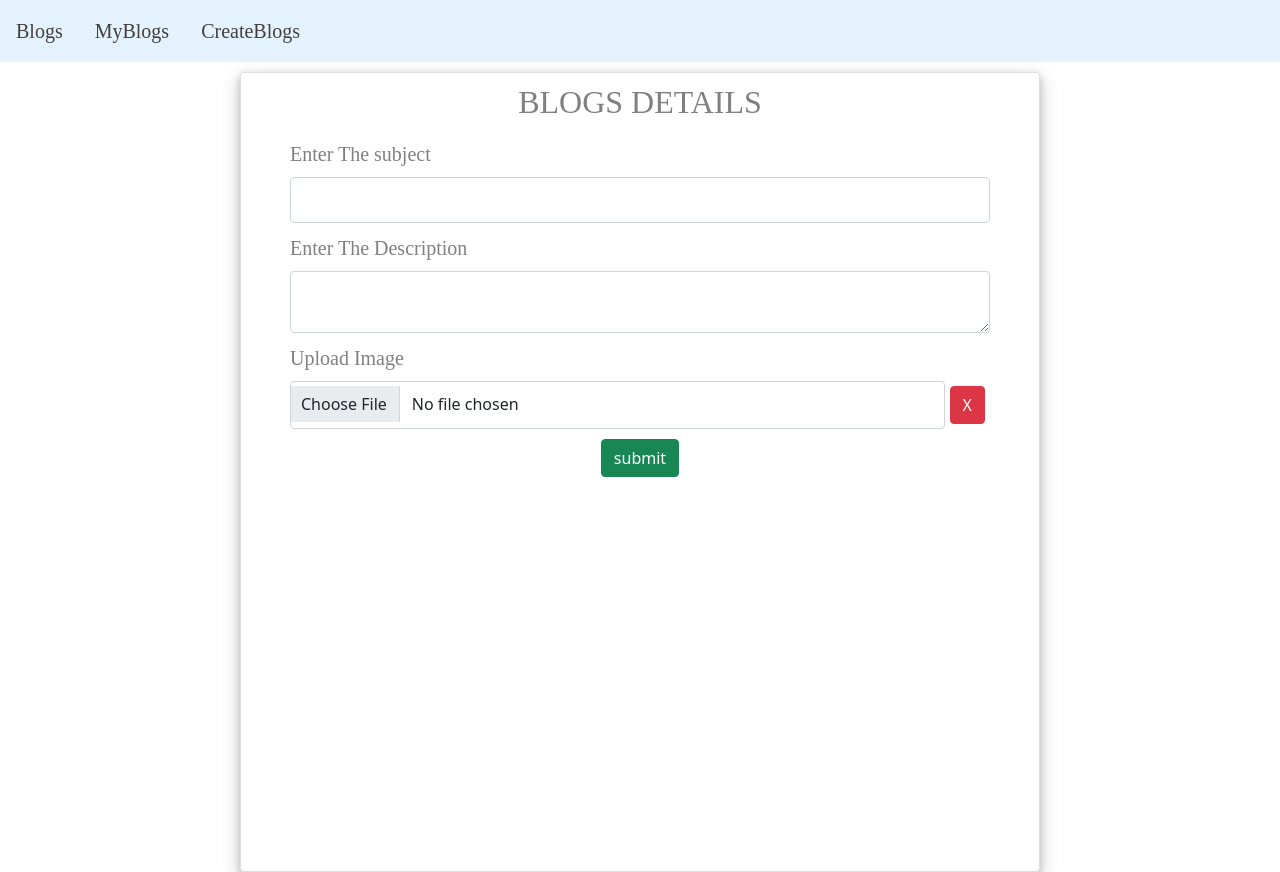
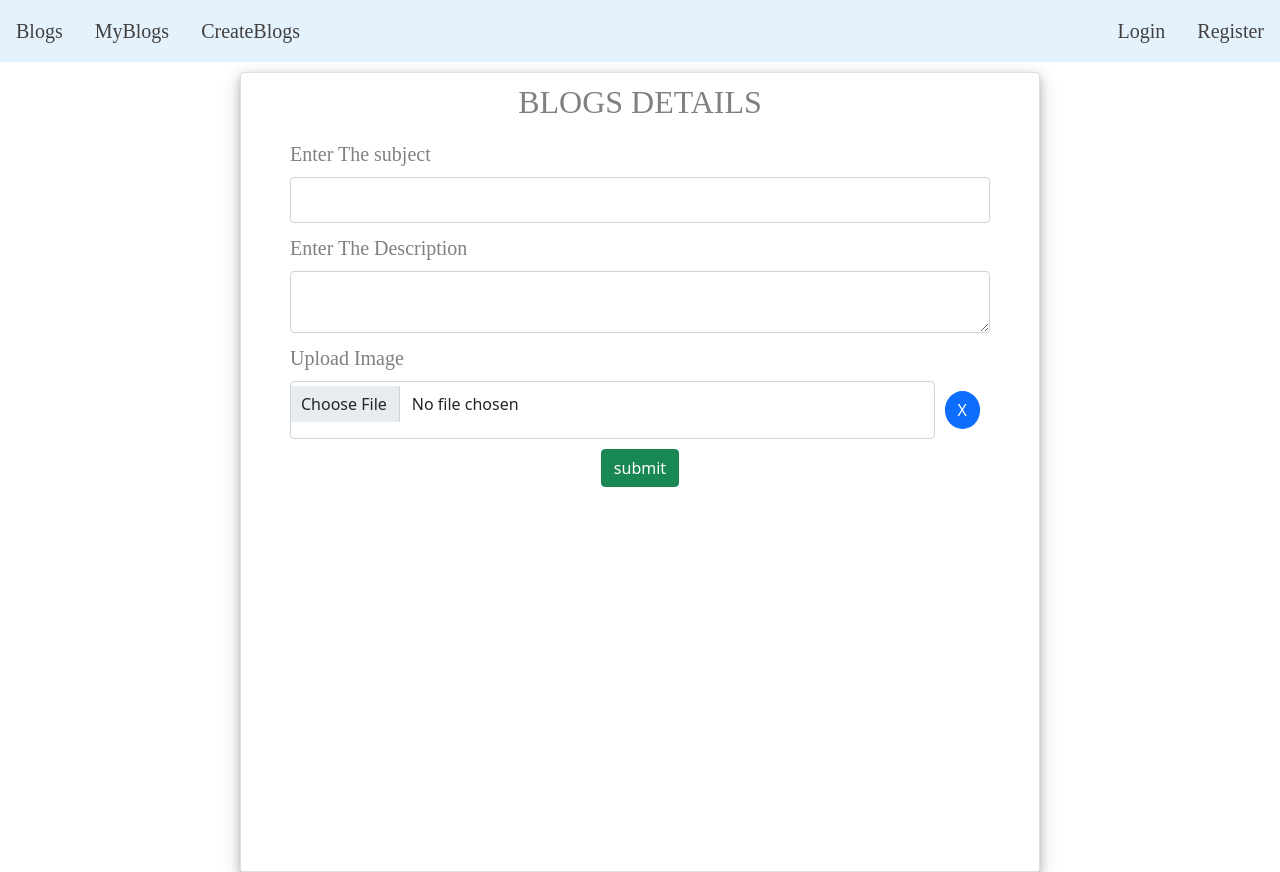
Before and after one commit to PRASHANTPAL283/AngularBlogsLatest, an Angular app: page /createBlogs in a window 1280 px wide. Built offline with nearby package versions, Linux system fonts and the light colour scheme.

Commit message:
loginmodel changes

```diff
--- a/src/app/app-routing.module.ts
+++ b/src/app/app-routing.module.ts
@@ -4,6 +4,8 @@ import { Comp1Component } from './comp1/comp1.component';
 import { Comp2Component } from './comp2/comp2.component';
 import { Comp3Component } from './comp3/comp3.component';
 import { BlogDetailsCompComponent } from './blog-details-comp/blog-details-comp.component';
+import { LoginComponentComponent } from './login-component/login-component.component';
+import { RegisterComponentComponent } from './register-component/register-component.component';
 
 const routes: Routes = [
   {path:'blogs',component:Comp1Component},
@@ -11,6 +13,8 @@ const routes: Routes = [
   {path:'createBlogs',component:Comp3Component},
   {path:'details',component:BlogDetailsCompComponent},
   {path:'details/:id',component:BlogDetailsCompComponent},
+  {path:'login',component:LoginComponentComponent},
+  {path:'register',component:RegisterComponentComponent},
   {path:'',redirectTo:'blogs',pathMatch:'full'}
 
 ];
--- a/src/app/app.component.html
+++ b/src/app/app.component.html
@@ -11,6 +11,14 @@
     </li>
 
   </ul>
+  <ul class="nav">
+    <li class="nav-item">
+      <a routerLink="login" routerLinkActive #a="routerLinkActive" [ngClass]="a.isActive==true ?'nav-link active':'nav-link'" >Login</a>
+    </li>
+    <li class="nav-item">
+      <a routerLink="register" routerLinkActive #a="routerLinkActive" [ngClass]="a.isActive==true ?'nav-link active':'nav-link'" >Register</a>
+    </li>
+  </ul>
 
 </nav>
 
--- a/src/app/app.module.ts
+++ b/src/app/app.module.ts
@@ -10,6 +10,8 @@ import { ReactiveFormsModule } from '@angular/forms';
 import { DescriptionLimiterPipe } from './description-limiter.pipe';
 import { BlogDetailsCompComponent } from './blog-details-comp/blog-details-comp.component';
 import { DataInterceptorInterceptor } from './data-interceptor.interceptor';
+import { LoginComponentComponent } from './login-component/login-component.component';
+import { RegisterComponentComponent } from './register-component/register-component.component';
 
 
 @NgModule({
@@ -20,6 +22,8 @@ import { DataInterceptorInterceptor } from './data-interceptor.interceptor';
     Comp3Component,
     DescriptionLimiterPipe,
     BlogDetailsCompComponent,
+    LoginComponentComponent,
+    RegisterComponentComponent,
 
   ],
   imports: [
--- a/src/app/comp3/comp3.component.html
+++ b/src/app/comp3/comp3.component.html
@@ -9,7 +9,7 @@
        <label class="form-label">Upload Image</label>
        <div style="display: flex;">
       <input  #myfile type="file" (change)="chooseFile($event)"  class="form-control"/>
-      <button style="margin: 5px;" (click)="resetfile()" title="remove file" class="btn btn-danger">X</button>
+      <button style="margin: 10px;padding: auto;border-radius: 50%;" (click)="resetfile()" title="remove file" class="btn btn-primary">X</button>
     </div>
     <div style="text-align: center;margin: 10px;">
         <button (click)="submitData()" class="btn btn-success">submit</button>
--- /dev/null
+++ b/src/app/login-component/login-component.component.html
@@ -0,0 +1 @@
+<p>login-component works!</p>
--- /dev/null
+++ b/src/app/register-component/register-component.component.html
@@ -0,0 +1 @@
+<p>register-component works!</p>
```
Also changed, not shown: src/app/login-component/login-component.component.ts (added, +10 -0 lines), src/app/register-component/register-component.component.ts (added, +10 -0 lines), src/app/login-component/login-component.component.css (added), src/app/register-component/register-component.component.css (added), 2 other files (tests, documents, lock files or other folders).
